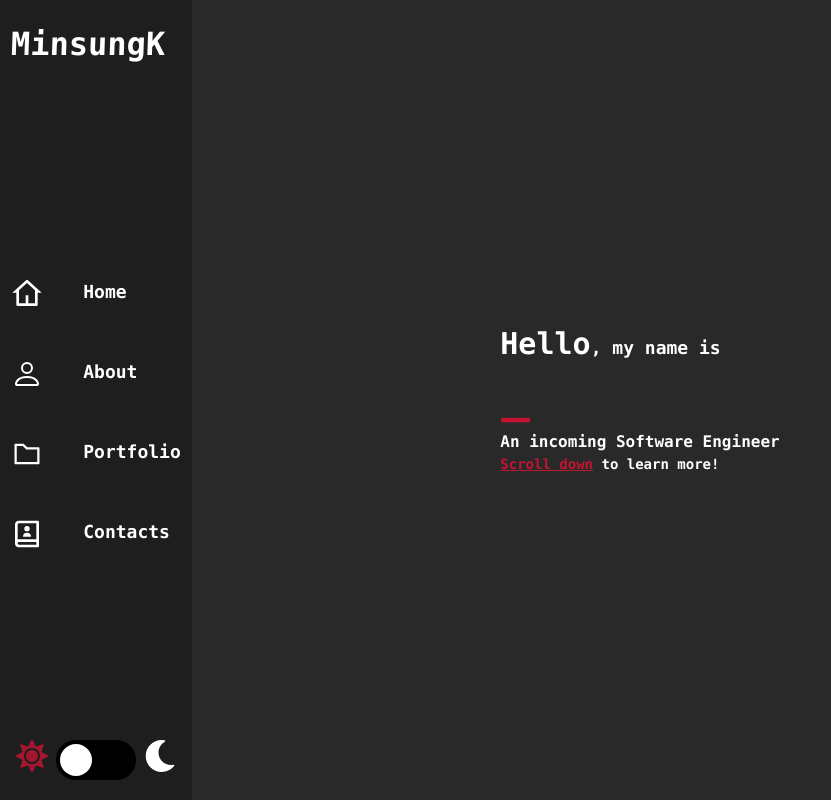
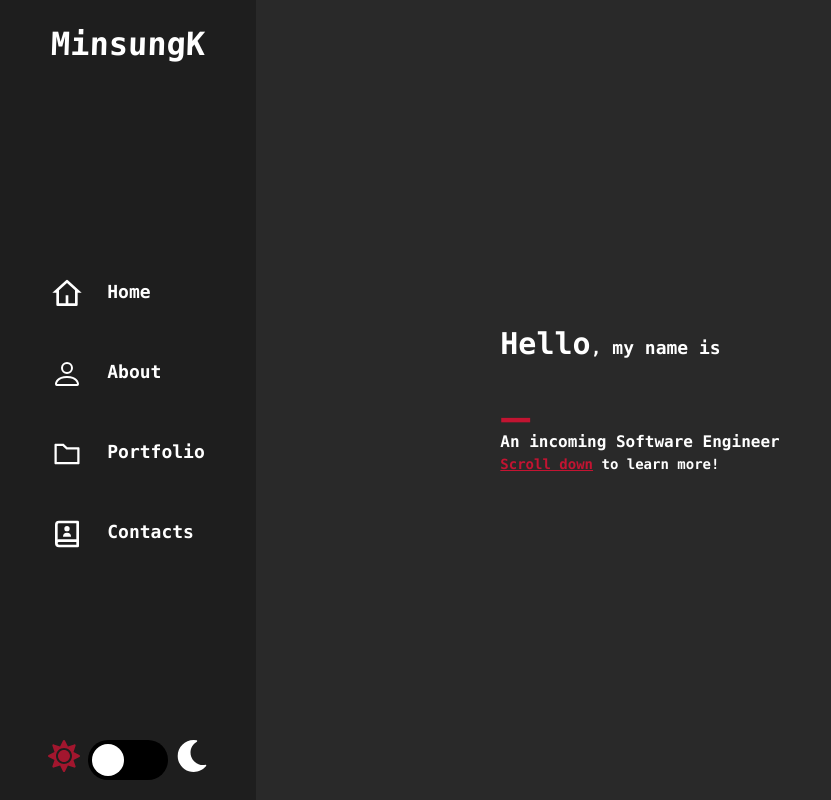
Before and after one commit to kmsungporant/kmsungporant.github.io, a Next.js app: page / in a window 1280 px wide. Shown: the whole page, without its empty margins (0-831 px from the left). Built offline with nearby package versions, Linux system fonts and the light colour scheme.

Commit message:
sidebar fixed

```diff
--- a/components/main-page/about.tsx
+++ b/components/main-page/about.tsx
@@ -45,17 +45,17 @@ const About = () => {
               transition: { duration: 1, delay: 0.5 },
             }}
             viewport={{ once: false }}
-            className="w-3/5 mt-10 text-sm text-center text-white dark:text-black"
+            className="w-3/5 mt-10 text-center text-white text-md dark:text-black"
           >
             &nbsp; My name is{" "}
             <span className="underline text-WitchingHourLight dark:text-NavyBlueLight">
               Minsung Kim
             </span>
-            , studying Computer Science at George Mason University. Always
-            persisting in learning new things. Have a look at my work experience
-            by clicking below!
+            , studying Computer Science at George Mason University.
+            Most of the projects I've worked on are self-taught and I'm always persist for new challenges to learn.
           </motion.h1>
-          <Link href="/aboutPage" passHref>
+          <Link href="/resume.pdf" passHref>
+            <a target="_blank">
               <motion.button
                 initial={{ opacity: 0 }}
                 whileInView={{
@@ -66,8 +66,9 @@ const About = () => {
                 viewport={{ once: false }}
                 className="px-4 py-2 m-4 mt-10 font-bold text-black bg-white rounded-full dark:text-white dark:bg-black hover:bg-WitchingHourLight hover:dark:hover:bg-NavyBlueLight"
               >
-              Work Experience
+                My Résumé
               </motion.button>
+            </a>
           </Link>
         </div>
       </AnimatePresence>
--- a/components/main-page/hero.tsx
+++ b/components/main-page/hero.tsx
@@ -38,7 +38,7 @@ const Hero = () => {
             initial={{ opacity: 0 }}
             whileInView={{
               opacity: 1,
-              transition: { duration: 1, delay: 1.25 },
+              transition: { duration: 1, delay: 1.1 },
             }}
             viewport={{ once: false }}
           >
--- a/components/menuIcon.tsx
+++ b/components/menuIcon.tsx
@@ -11,7 +11,7 @@ const MenuIcon = ({ menuIsOpen, setMenuIsOpen }) => {
     setMenuIsOpen(!menuIsOpen);
   };
   return (
-    <div className="absolute z-50 sm:hidden">
+    <div className="absolute z-50 md:hidden">
       <div className="fixed right-0">
         <div className="mt-5 mr-10 text-4xl cursor-pointer ">
           <ThemeToggle menuIsOpen={menuIsOpen} />
--- a/components/sidebar.tsx
+++ b/components/sidebar.tsx
@@ -52,11 +52,11 @@ const Sidebar = ({ menuIsOpen }) => {
   ];
 
   return (
-    <div className="hidden sm:block">
+    <div className="hidden md:block">
       <div className="">
         <motion.div
           className="fixed z-50 flex justify-center h-full text-white bg-DarkGray dark:bg-DarkGray/70"
-          animate={isHovering ? { width: "15vw" } : { width: "6vw" }}
+          animate={isHovering ? { width: "20vw" } : { width: "10vw" }}
           onMouseEnter={() => setIsHovering(true)}
           onMouseLeave={() => setIsHovering(false)}
         >
@@ -78,11 +78,11 @@ const Sidebar = ({ menuIsOpen }) => {
                       <div key={i}>
                         <Link href={icon.location} passHref>
                           <a className="flex w-full bg-transparent hover:bg-WitchingHourLight rounded-xl dark:hover:bg-NavyBlueLight">
-                            <div className="mx-5 my-6 rounded-lg">
+                            <div className="mx-3 my-6 rounded-lg">
                               {icon.icon}
                             </div>
                             {isHovering ? (
-                              <div className="mx-5 my-6 text-lg ">
+                              <div className="mx-3 my-6 text-lg ">
                                 {icon.name}
                               </div>
                             ) : null}
```
Lines whose indentation alone changed are shown as unchanged.
